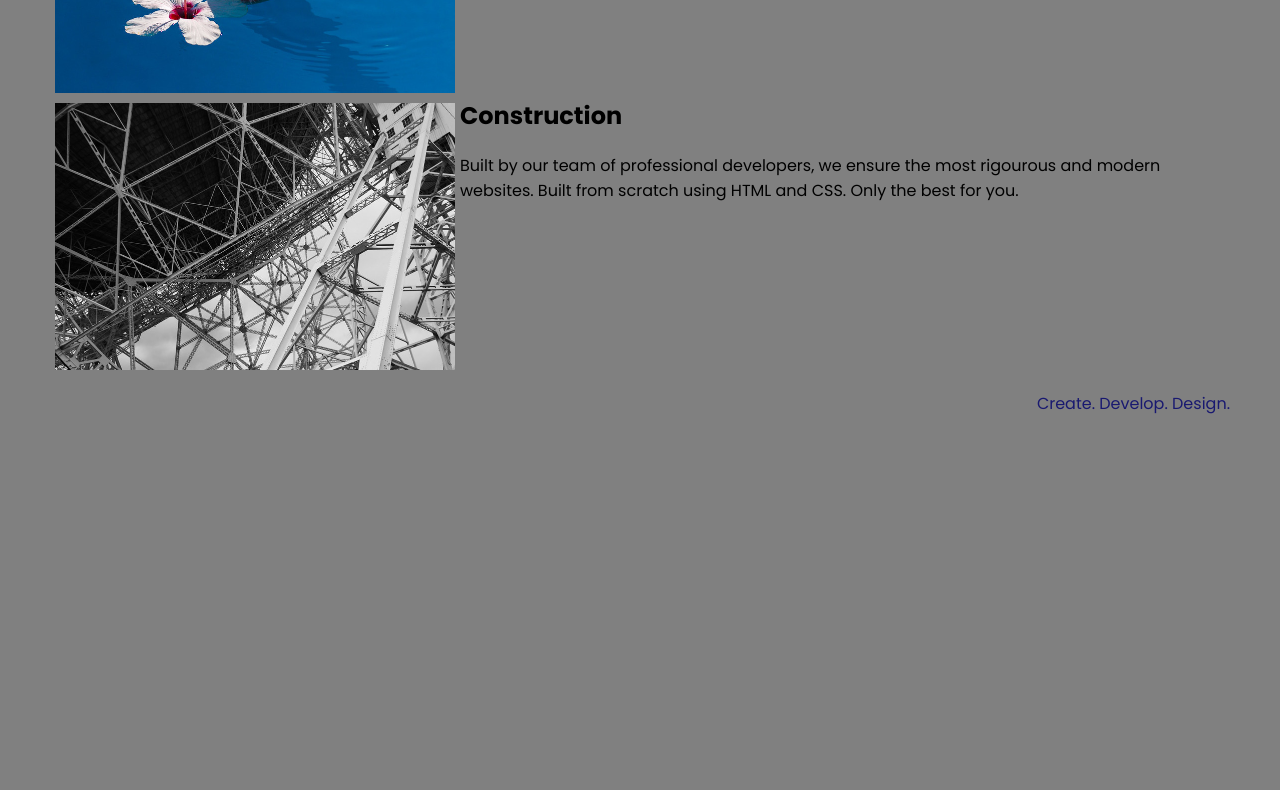
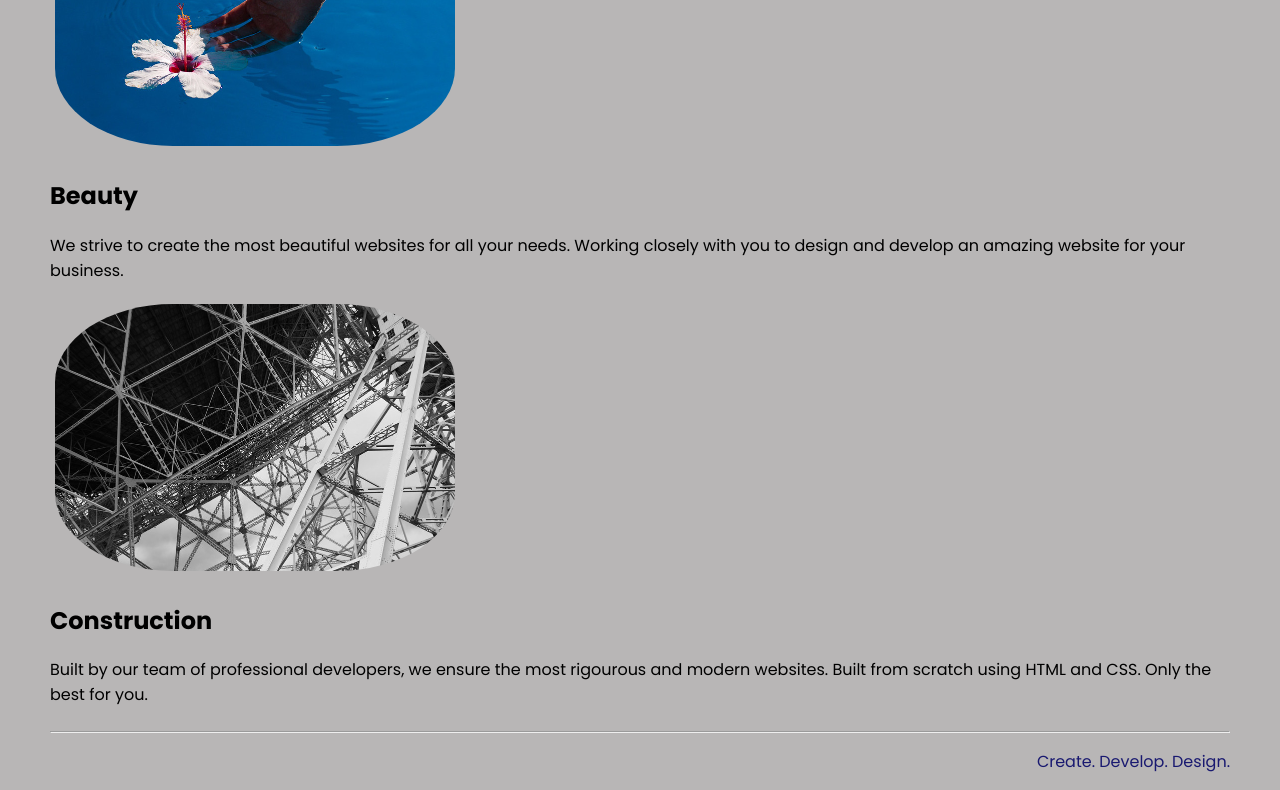
Before and after one commit to AshSK/agencyproject1, a plain HTML site: page index.html in a window 1280 px wide. Shown: the part 576-1366 px from the top of the page. Before the commit the page ends 1008 px from the top, so only its background shows below. Drawn offline with Linux system fonts and the light colour scheme.

Commit message:
Add files via upload

```diff
--- a/index.html
+++ b/index.html
@@ -31,6 +31,7 @@
 
   </div>
   <footer>
+    <hr>
     <p>Create. Develop. Design.</p>
   </footer>
 </body>
--- a/style.css
+++ b/style.css
@@ -5,7 +5,7 @@ body {
   display: flex;
   flex-direction: column;
   min-height: 95vh;
-  background-color: grey;
+  background-color: rgb(184, 182, 182);
 }
 .main {
   flex: 1;
@@ -20,29 +20,38 @@ footer {
   color: midnightblue;
   text-align: right;
 }
-.left.card  {
-  display: inline-block;
+.left {
+  display: -moz-inline-grid;
   float: left;
 }
-
+.right {
+  display: inline;
+  position: relative;
+  top: 25%;
+  float: right;
+}
 #creative {
   color: rgba(8, 61, 52, 0.507);
 
 }
 .tile-image {
   width: 400px;
-  float: left;
   padding: 5px;
+  border-radius: 30%;
 }
 .logo {
-  position: absolute;
+  position: relative;
   left: 45%;
 }
 .cdatitle {
   text-align: center;
 }
+
 @media (max-height: 600px) {
   body {
     display: block;
+    float: none;
+    position: absolute;
+
   }
 }
```
